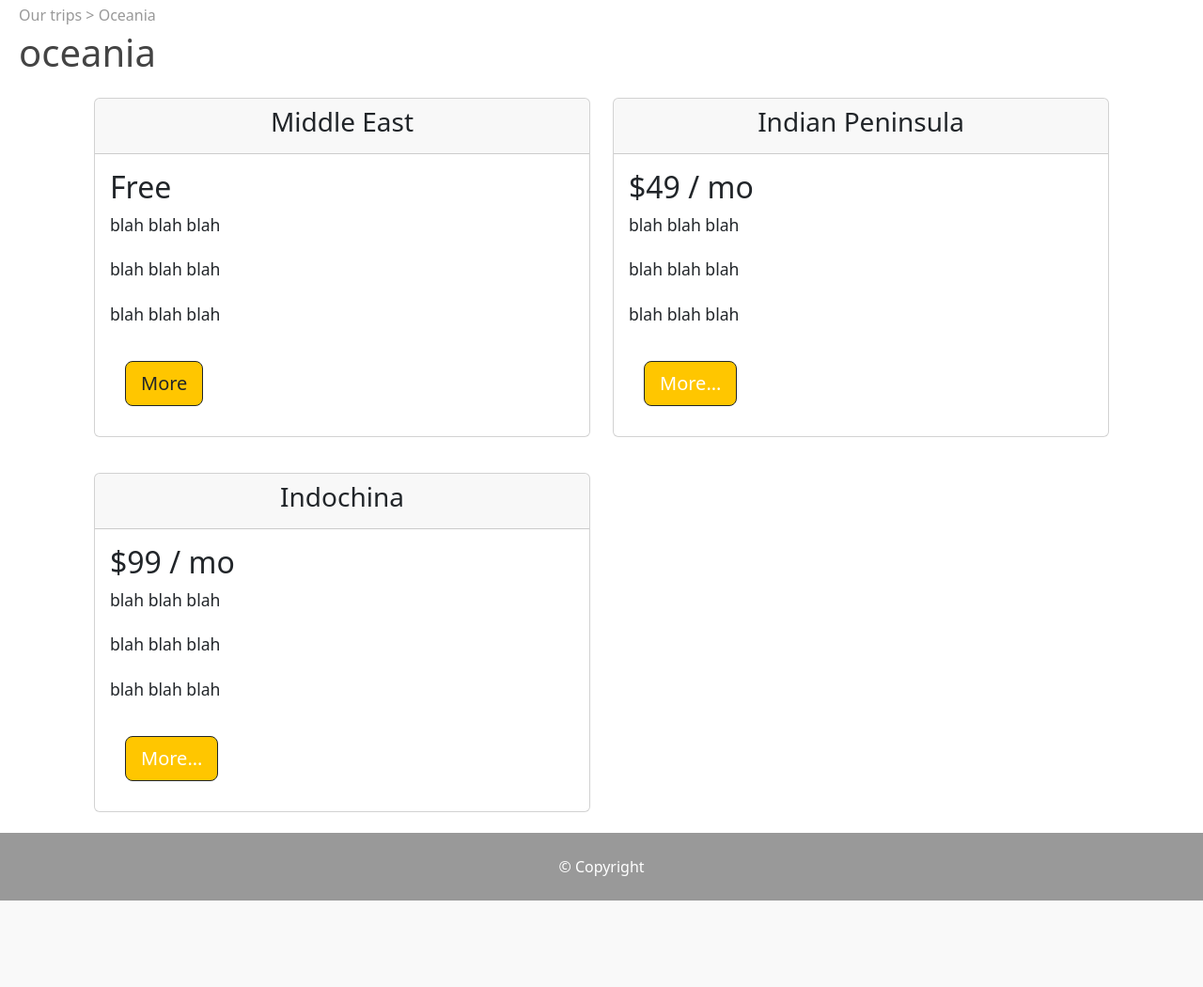
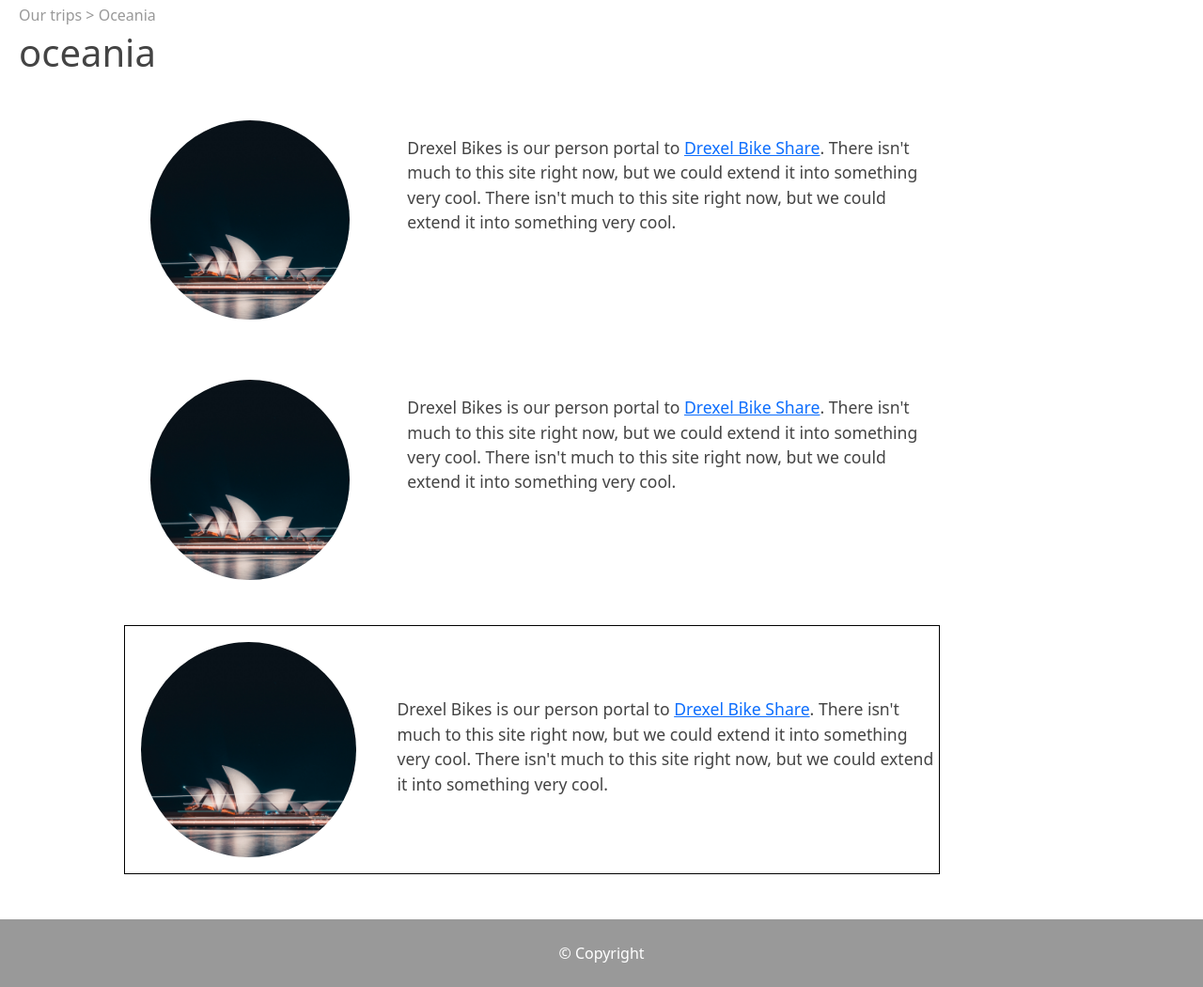
Before and after one commit to EvanVR/globus, a Flask app: page /oceania in a window 1280 px wide. Shown: the part 66-1116 px from the top of the page at 94% size. Before the commit the page ends 1024 px from the top, so only its background shows below. Run offline with Flask 2, Linux system fonts and the light colour scheme; some libraries are stand-ins or nearby versions.

Commit message:
regions modified and trips added

```diff
--- a/static/css/base.css
+++ b/static/css/base.css
@@ -23,6 +23,7 @@ footer {
     text-align: center;
     color: white;
     padding: 1.5rem;
+    margin-top: 3rem;
     width: 100%;
     position: relative;
     /* position:fixed; */
@@ -114,6 +115,42 @@ footer {
     padding: 1rem 2% 2%;
 }
 
+#oceania img {
+    border-radius: 100%;
+    width: 80%;
+    margin: 1rem ;
+}
+
+#oceania p {
+    width: 100%;
+    margin: 2rem auto 2rem;
+}
+/* #oceania div { */
+    /* margin-bottom: 30rem; */
+/* } */
+/*  */
+#oceania .row {
+    width: 70%;
+    margin: 2rem 20rem 1rem 7rem;
+    border: #444;
+    border-bottom: #840B0B;
+
+}
+
+table {
+    width: 70%;
+    margin: 2rem 20rem 1rem 7rem;
+}
+
+#oceania tr {
+    border: 1pt solid black;
+    width: 50%;
+}
+
+/* #oceania tr p { */
+    /* margin-left: 1rem; */
+    /* padding: 1rem; */
+/* } */
 /* Cards */
 
 .card-header h3 {
--- a/templates/regions/america/central_america.html
+++ b/templates/regions/america/central_america.html
@@ -9,6 +9,6 @@ Related Sites
 {% block content %}
 
 <span class="path"> Our trips > <a class="path" style="text-decoration: none;" href="/america"> America </a> > Central America</span>
-<h1>middle east</h1>
+<h1>central america</h1>
 
 {% endblock %}
--- a/templates/regions/america/north_america.html
+++ b/templates/regions/america/north_america.html
@@ -9,6 +9,6 @@ Related Sites
 {% block content %}
 
 <span class="path"> Our trips > <a class="path" style="text-decoration: none;" href="/america"> America </a> > North America</span>
-<h1>far east</h1>
+<h1>north america </h1>
 
 {% endblock %}
--- a/templates/regions/america/south_america.html
+++ b/templates/regions/america/south_america.html
@@ -9,6 +9,6 @@ Related Sites
 {% block content %}
 
 <span class="path"> Our trips > <a class="path" style="text-decoration: none;" href="/america"> America </a> > South America</span>
-<h1>indian_peninsula</h1>
+<h1>south america</h1>
 
 {% endblock %}
--- a/templates/regions/oceania.html
+++ b/templates/regions/oceania.html
@@ -9,56 +9,55 @@ Related Sites
 {% block content %}
 <section id="oceania">
     <span class="path">Our trips > Oceania</span>
+
     <h1>oceania</h1>
 
-    <section id="regions">
     <div class="row">
-        <!-- <div class="pricing-column col-lg-4 col-md-6 col-sm-12"> -->
-        <div class="region-col col-lg-6 col-md-6 col-sm-12">
-          <div class="card">
-            <div class="card-header">
-              <h3>Middle East</h3>
+      <div class="col-lg-4 col-md-6 col-sm-12">
+        <img src="../../static/img/oceania/oskars-sylwan--ikXCRAII3Y-unsplash.jpg" alt="">
       </div>
-            <div class="card-body">
-              <h2 class="price-text">Free</h2>
-              <p>blah blah blah</p>
-              <p>blah blah blah</p>
-              <p>blah blah blah</p>
-              <button class="btn btn-lg btn-block btn-outline-dark" type="button">More</button>
-            </div>
+      <div class="col-lg-8 col-md-6 col-sm-12">
+        <p>
+        Drexel Bikes is our person portal to <a href="https://drexel.edu/studentlife/activities-involvement/student-centers">Drexel Bike Share</a>.
+        There isn't much to this site right now, but we could extend it into something very cool.
+        There isn't much to this site right now, but we could extend it into something very cool.
+        </p>
       </div>
     </div>
 
-        <div class="region-col col-lg-6 col-md-6 col-sm-12">
-          <div class="card">
-            <div class="card-header">
-              <h3>Indian Peninsula</h3>
+    <div class="row">
+      <div class="col-lg-4 col-md-6 col-sm-12">
+        <img src="../../static/img/oceania/oskars-sylwan--ikXCRAII3Y-unsplash.jpg" alt="">
       </div>
-            <div class="card-body">
-              <h2 class="price-text">$49 / mo</h2>
-              <p>blah blah blah</p>
-              <p>blah blah blah</p>
-              <p>blah blah blah</p>
-              <button class="btn btn-lg btn-block btn-dark" type="button">More... </button>
-            </div>
+      <div class="col-lg-8 col-md-6 col-sm-12">
+        <p>
+        Drexel Bikes is our person portal to <a href="https://drexel.edu/studentlife/activities-involvement/student-centers">Drexel Bike Share</a>.
+        There isn't much to this site right now, but we could extend it into something very cool.
+        There isn't much to this site right now, but we could extend it into something very cool.
+        </p>
       </div>
     </div>
 
-        <div class="region-col col-lg-6 col-md-6 col-sm-12">
-          <div class="card">
-            <div class="card-header">
-              <h3>Indochina</h3>
-            </div>
-            <div class="card-body">
-              <h2 class="price-text">$99 / mo</h2>
-              <p>blah blah blah</p>
-              <p>blah blah blah</p>
-              <p>blah blah blah</p>
-              <button class="btn btn-lg btn-block btn-dark" type="button">More...</button>
-            </div>
-          </div>
-        </div>
-      </div>
-    </section>
+    <table>
+      <tr>
+        <td class="col-lg-4"><img src="../../static/img/oceania/oskars-sylwan--ikXCRAII3Y-unsplash.jpg" alt=""></td>
+        <td class="col-lg-8"><p>
+          Drexel Bikes is our person portal to <a href="https://drexel.edu/studentlife/activities-involvement/student-centers">Drexel Bike Share</a>.
+          There isn't much to this site right now, but we could extend it into something very cool.
+          There isn't much to this site right now, but we could extend it into something very cool.
+          </p></td>
+      </tr>
+    </table>
+
+    <!-- <div> -->
+      <!-- <img src="../../static/img/philly.jpg" alt=""> -->
+      <!-- <span> -->
+        <!-- Drexel Bikes is our person portal to <a href="https://drexel.edu/studentlife/activities-involvement/student-centers">Drexel Bike Share</a>.  -->
+        <!-- There isn't much to this site right now, but we could extend it into something very cool. -->
+        <!-- There isn't much to this site right now, but we could extend it into something very cool. -->
+        <!-- There isn't much to this site right now, but we could extend it into something very cool. -->
+      <!-- </span> -->
+    <!-- </div> -->
+
 </section>
 {% endblock %}
```
Also changed, not shown: templates/regions/europe.html (+0 -49 lines), static/img/oceania/oskars-sylwan--ikXCRAII3Y-unsplash.jpg (added). Lines whose indentation alone changed are shown as unchanged.
